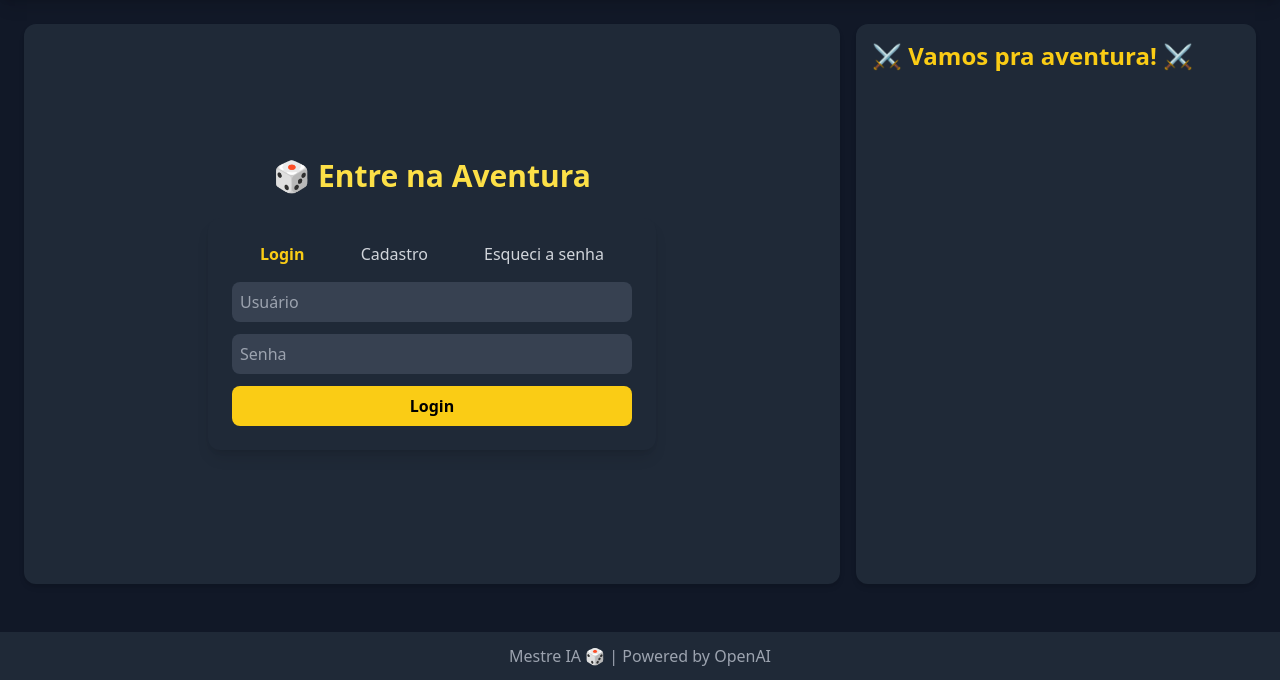
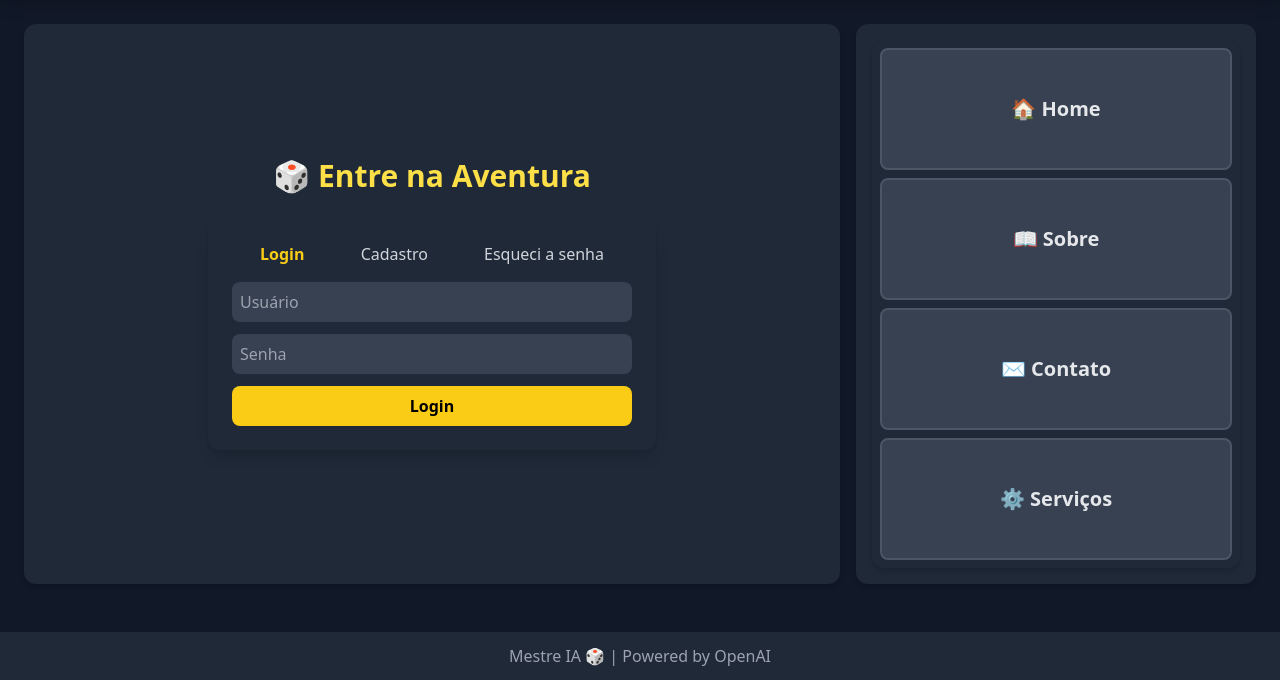
Before and after one commit to BrunoReis136/corujal_rpg, a Flask app: page / in a window 1280 px wide. Shown: the part 128-808 px from the top of the page. Run offline with Flask 3, Linux system fonts and the light colour scheme; some libraries are stand-ins or nearby versions.

Commit message:
Update home.html

```diff
--- a/templates/home.html
+++ b/templates/home.html
@@ -6,7 +6,6 @@
 <div class="flex flex-col items-center justify-center h-full">
   <h2 class="text-3xl font-bold text-yellow-300 mb-6">🎲 Entre na Aventura</h2>
 
-  <!-- Tabs -->
   <div class="bg-gray-800 p-6 rounded-xl shadow-lg w-full max-w-md">
     <div class="flex justify-around mb-4">
       <button type="button" onclick="showForm('login', this)" class="tab-btn text-yellow-400 font-semibold">Login</button>
@@ -14,7 +13,7 @@
       <button type="button" onclick="showForm('forgot', this)" class="tab-btn text-gray-300 hover:text-yellow-400">Esqueci a senha</button>
     </div>
 
-    <!-- Login Form -->
+    <!-- LOGIN FORM -->
     <form id="login-form" class="form-block" method="post" action="{{ url_for('home') }}">
       {{ login_form.hidden_tag() }}
       <div class="mb-3">
@@ -23,12 +22,10 @@
       <div class="mb-3">
         {{ login_form.password(class_="w-full p-2 rounded-lg bg-gray-700 text-gray-200", placeholder="Senha") }}
       </div>
-      <div>
       <button type="submit" name="login_submit" class="w-full bg-yellow-400 text-black font-bold py-2 rounded-lg">Login</button>
-      </div>
     </form>
 
-    <!-- Signup Form -->
+    <!-- SIGNUP FORM -->
     <form id="signup-form" class="form-block hidden" method="post" action="{{ url_for('home') }}">
       {{ signup_form.hidden_tag() }}
       <div class="mb-3">
@@ -43,29 +40,38 @@
       <div class="mb-3">
         {{ signup_form.password2(class_="w-full p-2 rounded-lg bg-gray-700 text-gray-200", placeholder="Confirme a Senha") }}
       </div>
-
       {{ signup_form.recaptcha }}
-
-      <div>
       <button type="submit" name="signup_submit" class="w-full bg-green-400 text-black font-bold py-2 rounded-lg">Cadastrar</button>
-      </div>
     </form>
 
-    <!-- Forgot Password Form -->
+    <!-- FORGOT PASSWORD FORM -->
     <form id="forgot-form" class="form-block hidden" method="post" action="{{ url_for('home') }}">
       {{ forgot_form.hidden_tag() }}
       <div class="mb-3">
         {{ forgot_form.email(class_="w-full p-2 rounded-lg bg-gray-700 text-gray-200", placeholder="Digite seu e-mail") }}
       </div>
-
       {{ forgot_form.recaptcha }}
-
-      <div>
       <button type="submit" name="forgot_submit" class="w-full bg-blue-400 text-black font-bold py-2 rounded-lg">Enviar</button>
-      </div>
     </form>
   </div>
 </div>
+{% endblock %}
+
+{% block sidebar %}
+<nav class="flex flex-col h-full gap-2 p-2 bg-gray-800 rounded-xl shadow-md">
+  <a href="{{ url_for('home') }}" class="flex-1 flex items-center justify-center px-4 py-2 rounded-lg border-2 border-gray-600 hover:border-yellow-400 bg-gray-700 text-gray-200 hover:bg-yellow-500 hover:text-black font-bold text-xl transition-all duration-300 transform hover:scale-105">
+    🏠 Home
+  </a>
+  <a href="{{ url_for('sobre') }}" class="flex-1 flex items-center justify-center px-4 py-2 rounded-lg border-2 border-gray-600 hover:border-yellow-400 bg-gray-700 text-gray-200 hover:bg-yellow-500 hover:text-black font-bold text-xl transition-all duration-300 transform hover:scale-105">
+    📖 Sobre
+  </a>
+  <a href="{{ url_for('contato') }}" class="flex-1 flex items-center justify-center px-4 py-2 rounded-lg border-2 border-gray-600 hover:border-yellow-400 bg-gray-700 text-gray-200 hover:bg-yellow-500 hover:text-black font-bold text-xl transition-all duration-300 transform hover:scale-105">
+    ✉️ Contato
+  </a>
+  <a href="{{ url_for('servicos') }}" class="flex-1 flex items-center justify-center px-4 py-2 rounded-lg border-2 border-gray-600 hover:border-yellow-400 bg-gray-700 text-gray-200 hover:bg-yellow-500 hover:text-black font-bold text-xl transition-all duration-300 transform hover:scale-105">
+    ⚙️ Serviços
+  </a>
+</nav>
 {% endblock %}
 
 {% block scripts %}
@@ -77,9 +83,12 @@
   el.classList.add("text-yellow-400");
 }
 
+// Mostrar login por padrão quando carregar a página
 document.addEventListener("DOMContentLoaded", () => {
   const loginBtn = document.querySelector('[onclick*="login"]');
-    if (loginBtn) showForm("login", loginBtn);
+  if (loginBtn) {
+    showForm("login", loginBtn);
+  }
 });
 </script>
 {% endblock %}
```
Lines whose indentation alone changed are shown as unchanged.
